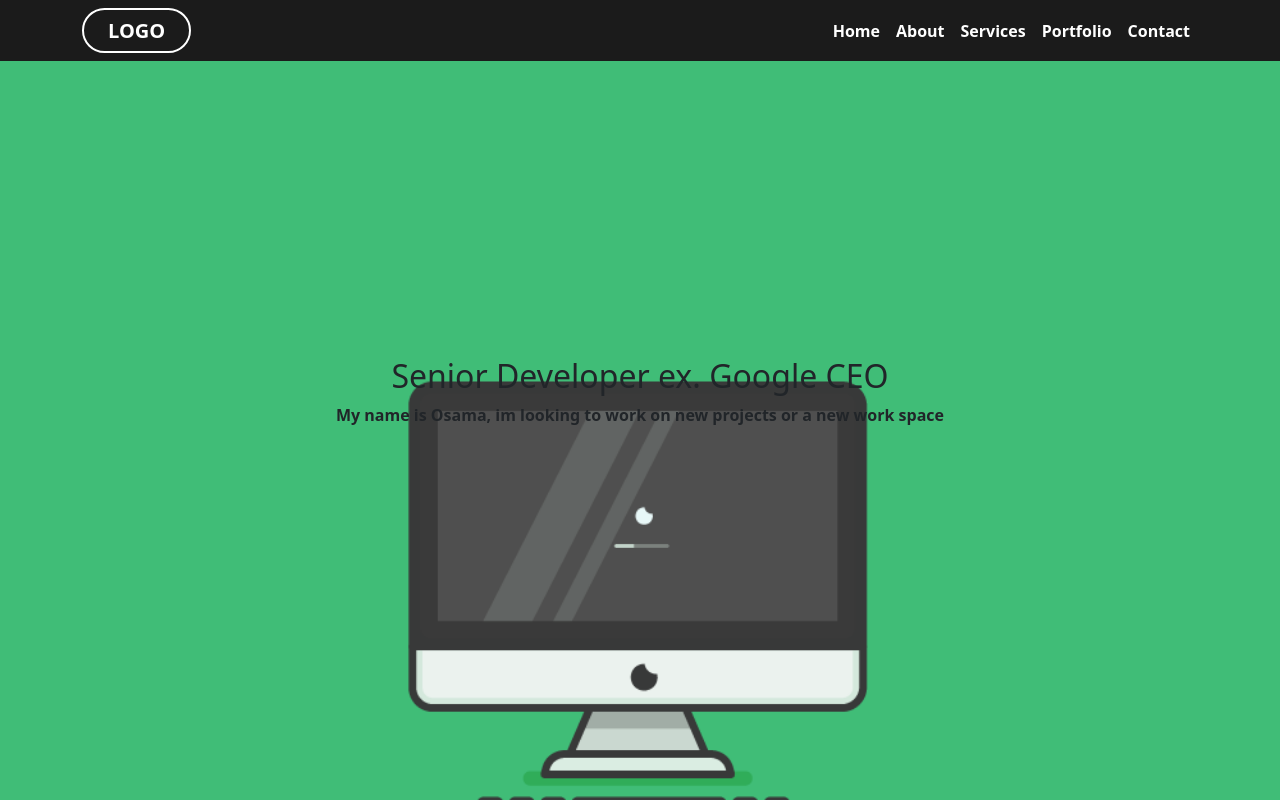
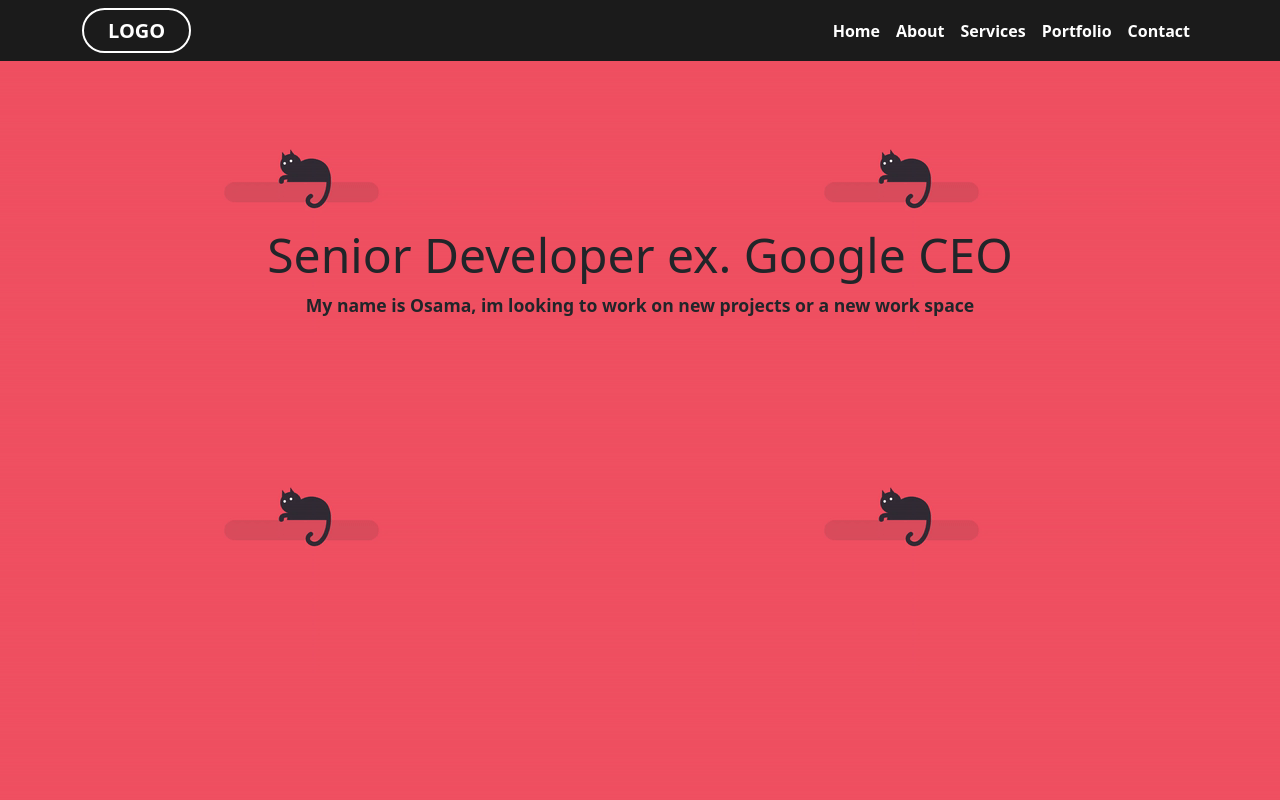
Before and after one commit to oalhuwaidi/Portfolio_With_Bootstrap5, a plain HTML site: page index.html in a window 1280 px wide. Drawn offline with nearby package versions, Linux system fonts and the light colour scheme.

Commit message:
Homework

```diff
--- a/index.html
+++ b/index.html
@@ -47,7 +47,7 @@
     <div class="container-fluid">
         <div class="row">
             <div class="col-lg-12 col-md-12 col-sm-12 col-xs-12 hero-text">
-                <h2>Senior Developer ex. Google CEO</h2>
+                <h2 class="hero-title">Senior Developer ex. Google CEO</h2>
                 <p>My name is Osama, im looking to work on new projects or a new work space</p>
             </div>
         </div>
--- a/style.css
+++ b/style.css
@@ -22,17 +22,21 @@
 /*style the Banner*/
 .bgimage {
     height: 100vh;
-    background: url("pc.png") no-repeat;
-    background-size: cover;
+    background: url("cat.gif");
     position: relative; /*position the childen and the div freely*/
 }
 
 /*style the hero-text*/
 .hero-text {
+    font-size: 1.1rem;
     text-align: center;
     position: absolute;
-    top: 50%;
+    top: 35%;
     left: 50%;
     transform: translate(-50%, -50%);
     font-weight: 600;
 }
+
+.hero-title {
+    font-size: 3rem;
+}
```
Also changed, not shown: cat.gif (added).
